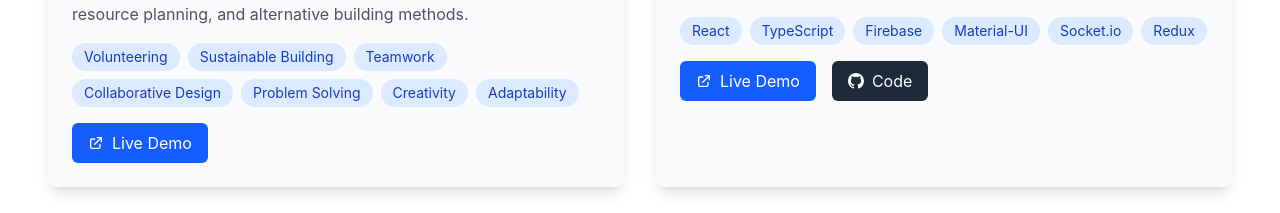
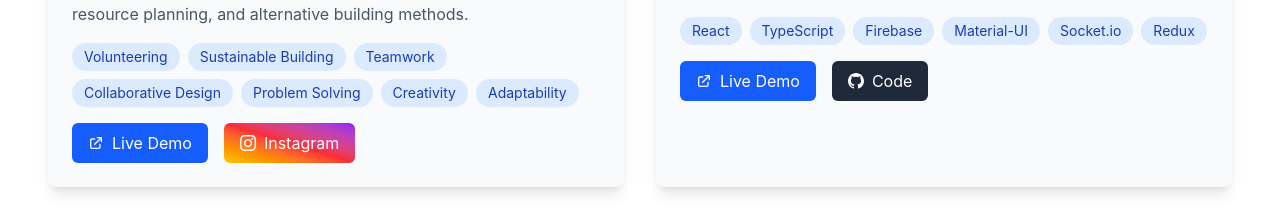
Before and after one commit to deepgeek101/my-personal-portfolio, a React (Vite) app: page / in a window 1280 px wide. Shown: the part 2645-2858 px from the top of the page. Built offline with nearby package versions, Linux system fonts and the light colour scheme.

Commit message:
Modify volunteering project card description

```diff
--- a/src/components/sections/Projects.jsx
+++ b/src/components/sections/Projects.jsx
@@ -17,6 +17,7 @@
         "Adaptability",
       ],
       liveLink: "https://deepsplanet.blogspot.com/2021/09/coding-in-c.html",
+      instagramLink: "https://www.instagram.com/farm_the_transformer/",
     },
     {
       id: 2,
@@ -160,6 +161,24 @@
                       Code
                     </a>
                   )}
+                  {/* NEW: Instagram/Volunteering Proof Button */}
+                  {project.instagramLink && (
+                    <a
+                      href={project.instagramLink}
+                      target="_blank"
+                      rel="noopener noreferrer"
+                      className="flex items-center gap-2 px-4 py-2 bg-gradient-to-tr from-yellow-400 via-red-500 to-purple-600 text-white rounded-md hover:opacity-90 transition-opacity duration-200"
+                    >
+                      <svg
+                        className="w-4 h-4"
+                        fill="currentColor"
+                        viewBox="0 0 24 24"
+                      >
+                        <path d="M12 2.163c3.204 0 3.584.012 4.85.07 3.252.148 4.771 1.691 4.919 4.919.058 1.265.069 1.645.069 4.849 0 3.205-.012 3.584-.069 4.849-.149 3.225-1.664 4.771-4.919 4.919-1.266.058-1.644.07-4.85.07-3.204 0-3.584-.012-4.849-.07-3.26-.149-4.771-1.699-4.919-4.92-.058-1.265-.07-1.644-.07-4.849 0-3.204.013-3.583.07-4.849.149-3.227 1.664-4.771 4.919-4.919 1.266-.057 1.645-.069 4.849-.069zm0-2.163c-3.259 0-3.667.014-4.947.072-4.358.2-6.78 2.618-6.98 6.98-.059 1.281-.073 1.689-.073 4.948 0 3.259.014 3.668.072 4.948.2 4.358 2.618 6.78 6.98 6.98 1.281.058 1.689.072 4.948.072 3.259 0 3.668-.014 4.948-.072 4.354-.2 6.782-2.618 6.979-6.98.059-1.28.073-1.689.073-4.948 0-3.259-.014-3.667-.072-4.947-.196-4.354-2.617-6.78-6.979-6.98-1.281-.059-1.69-.073-4.949-.073zm0 5.838c-3.403 0-6.162 2.759-6.162 6.162s2.759 6.163 6.162 6.163 6.162-2.759 6.162-6.163c0-3.403-2.759-6.162-6.162-6.162zm0 10.162c-2.209 0-4-1.79-4-4 0-2.209 1.791-4 4-4s4 1.791 4 4c0 2.21-1.791 4-4 4zm6.406-11.845c-.796 0-1.441.645-1.441 1.44s.645 1.44 1.441 1.44c.795 0 1.439-.645 1.439-1.44s-.644-1.44-1.439-1.44z" />
+                      </svg>
+                      Instagram
+                    </a>
+                  )}
                 </div>
               </div>
             </div>
```
